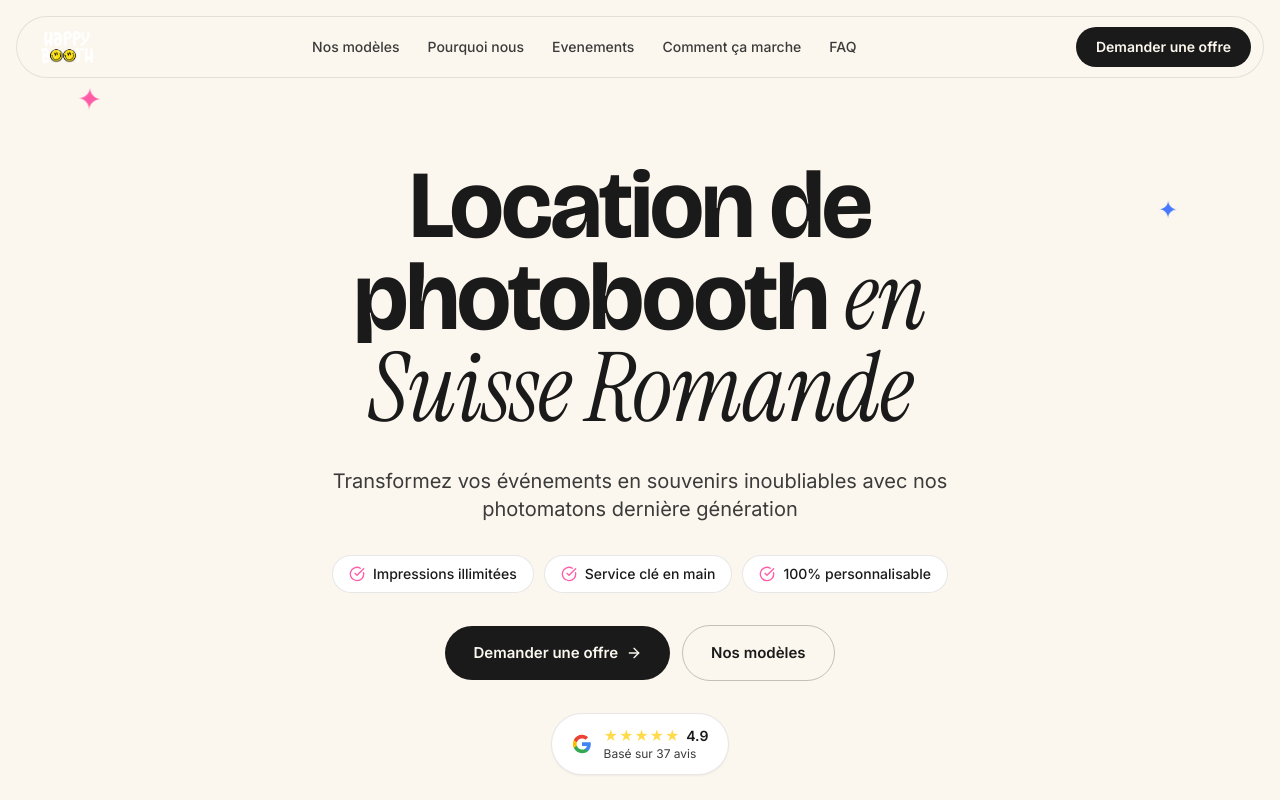
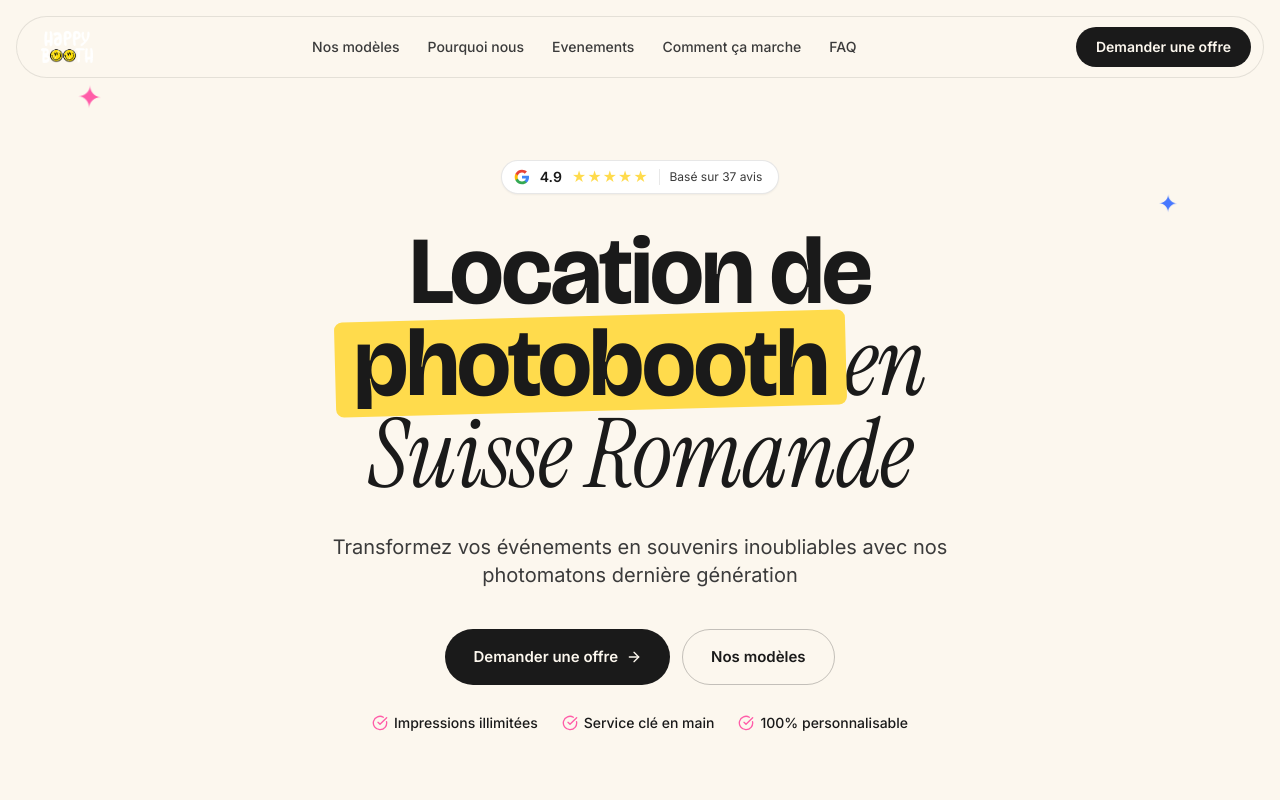
Before and after one commit to Valais-Web/happy-booth-landing, a React (Vite) app: page /fr in a window 1280 px wide. Shown: the top 800 px of the page. Built offline with nearby package versions, Linux system fonts and the light colour scheme.

Commit message:
Changes
Co-authored-by: pepitob <106833120+pepitob@users.noreply.github.com>

```diff
--- a/src/index.css
+++ b/src/index.css
@@ -119,6 +119,7 @@
     position: relative;
     display: inline-block;
     color: hsl(var(--ink));
+    isolation: isolate;
   }
   .h1-highlight::before {
     content: '';
--- a/src/pages/Index.tsx
+++ b/src/pages/Index.tsx
@@ -233,6 +233,24 @@ const Index = () => {
 
         <div className="container mx-auto px-5 max-w-[1320px]">
           <div className="max-w-5xl mx-auto text-center">
+            {/* Google reviews badge — top */}
+            <a
+              href="https://www.google.com/search?q=happy+booth+lausanne"
+              target="_blank"
+              rel="noopener noreferrer"
+              className="inline-flex items-center gap-2.5 bg-white border border-ink/10 pl-3 pr-4 py-1.5 rounded-full shadow-sm hover:shadow-md hover:-translate-y-0.5 transition-all mb-8 no-underline"
+            >
+              <svg className="w-4 h-4" viewBox="0 0 24 24" aria-hidden="true">
+                <path fill="#4285F4" d="M22.56 12.25c0-.78-.07-1.53-.2-2.25H12v4.26h5.92c-.26 1.37-1.04 2.53-2.21 3.31v2.77h3.57c2.08-1.92 3.28-4.74 3.28-8.09z"/>
+                <path fill="#34A853" d="M12 23c2.97 0 5.46-.98 7.28-2.66l-3.57-2.77c-.99.66-2.23 1.06-3.71 1.06-2.86 0-5.29-1.93-6.16-4.53H2.18v2.84C3.99 20.53 7.7 23 12 23z"/>
+                <path fill="#FBBC05" d="M5.84 14.09c-.22-.66-.35-1.36-.35-2.09s.13-1.43.35-2.09V7.07H2.18C1.43 8.55 1 10.22 1 12s.43 3.45 1.18 4.93l2.85-2.22.81-.62z"/>
+                <path fill="#EA4335" d="M12 5.38c1.62 0 3.06.56 4.21 1.64l3.15-3.15C17.45 2.09 14.97 1 12 1 7.7 1 3.99 3.47 2.18 7.07l3.66 2.84c.87-2.6 3.3-4.53 6.16-4.53z"/>
+              </svg>
+              <span className="text-sm font-semibold text-ink">4.9</span>
+              <span className="text-yellow text-sm tracking-wider leading-none">★★★★★</span>
+              <span className="text-xs text-ink-soft hidden sm:inline border-l border-ink/10 pl-2.5">{t('hero.basedOnReviews')}</span>
+            </a>
+
             <h1 className="font-display font-bold text-[clamp(2.75rem,7.5vw,6.5rem)] leading-[0.95] tracking-tight mb-8">
               <span className="block">Location de</span>
               <span className="block">
@@ -242,21 +260,11 @@ const Index = () => {
               <span className="block accent-italic">Suisse Romande</span>
             </h1>
 
-            <p className="text-lg md:text-xl text-ink-soft max-w-2xl mx-auto mb-8 leading-relaxed">
+            <p className="text-lg md:text-xl text-ink-soft max-w-2xl mx-auto mb-10 leading-relaxed">
               {t('hero.subtitle')}
             </p>
 
-            {/* Feature badges */}
-            <div className="flex flex-wrap gap-2.5 justify-center mb-8">
-              {[t('hero.badge1'), t('hero.badge2'), t('hero.badge3')].map((b, i) => (
-                <span key={i} className="inline-flex items-center gap-2 bg-white border border-ink/10 px-4 py-2 rounded-full text-sm font-medium text-ink">
-                  <CheckCircle className="w-4 h-4 text-pink" />
-                  {b}
-                </span>
-              ))}
-            </div>
-
-            <div className="flex flex-wrap gap-3 justify-center items-center">
+            <div className="flex flex-wrap gap-3 justify-center mb-7">
               <button
                 onClick={() => scrollToSection('contact-form')}
                 className="inline-flex items-center gap-2 bg-ink text-cream px-7 py-4 rounded-full font-semibold text-[15px] hover:bg-pink hover:text-white hover:-translate-y-0.5 hover:shadow-[0_10px_20px_hsl(var(--pink)/0.3)] transition-all"
@@ -272,21 +280,14 @@ const Index = () => {
               </button>
             </div>
 
-            {/* Google reviews badge */}
-            <div className="mt-8 inline-flex items-center gap-3 bg-white border border-ink/10 px-5 py-3 rounded-full shadow-sm">
-              <svg className="w-5 h-5" viewBox="0 0 24 24" aria-hidden="true">
-                <path fill="#4285F4" d="M22.56 12.25c0-.78-.07-1.53-.2-2.25H12v4.26h5.92c-.26 1.37-1.04 2.53-2.21 3.31v2.77h3.57c2.08-1.92 3.28-4.74 3.28-8.09z"/>
-                <path fill="#34A853" d="M12 23c2.97 0 5.46-.98 7.28-2.66l-3.57-2.77c-.99.66-2.23 1.06-3.71 1.06-2.86 0-5.29-1.93-6.16-4.53H2.18v2.84C3.99 20.53 7.7 23 12 23z"/>
-                <path fill="#FBBC05" d="M5.84 14.09c-.22-.66-.35-1.36-.35-2.09s.13-1.43.35-2.09V7.07H2.18C1.43 8.55 1 10.22 1 12s.43 3.45 1.18 4.93l2.85-2.22.81-.62z"/>
-                <path fill="#EA4335" d="M12 5.38c1.62 0 3.06.56 4.21 1.64l3.15-3.15C17.45 2.09 14.97 1 12 1 7.7 1 3.99 3.47 2.18 7.07l3.66 2.84c.87-2.6 3.3-4.53 6.16-4.53z"/>
-              </svg>
-              <div className="flex flex-col items-start leading-tight">
-                <div className="flex items-center gap-1.5">
-                  <span className="text-yellow text-sm tracking-wider">★★★★★</span>
-                  <span className="text-sm font-semibold text-ink">4.9</span>
-                </div>
-                <span className="text-xs text-ink-soft">{t('hero.basedOnReviews')}</span>
-              </div>
+            {/* Feature points — discreet inline list under CTAs */}
+            <div className="flex flex-wrap gap-x-6 gap-y-2 justify-center text-sm">
+              {[t('hero.badge1'), t('hero.badge2'), t('hero.badge3')].map((b, i) => (
+                <span key={i} className="inline-flex items-center gap-1.5 text-ink">
+                  <CheckCircle className="w-4 h-4 text-pink" />
+                  <span className="font-medium">{b}</span>
+                </span>
+              ))}
             </div>
           </div>
 
```
